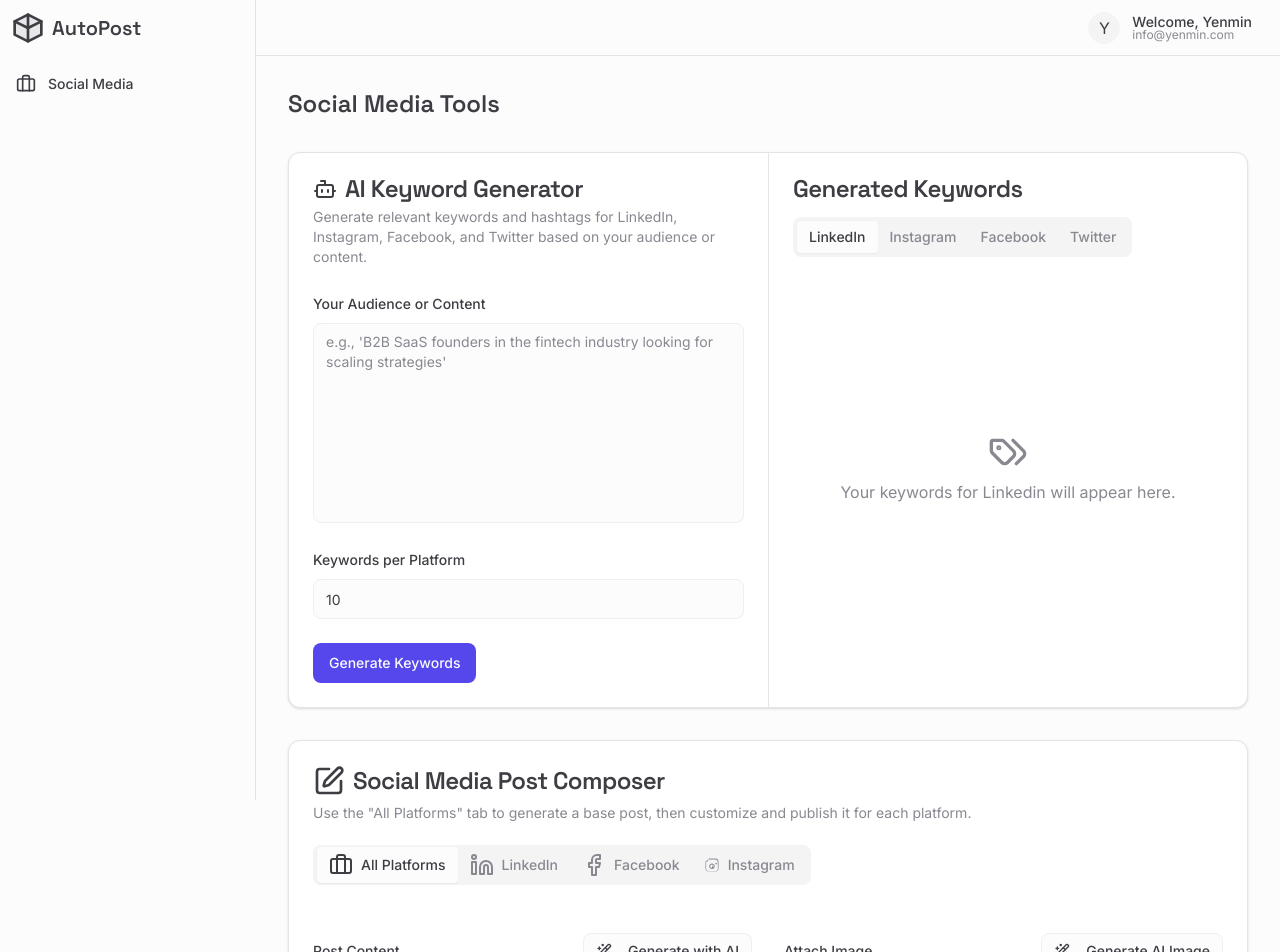
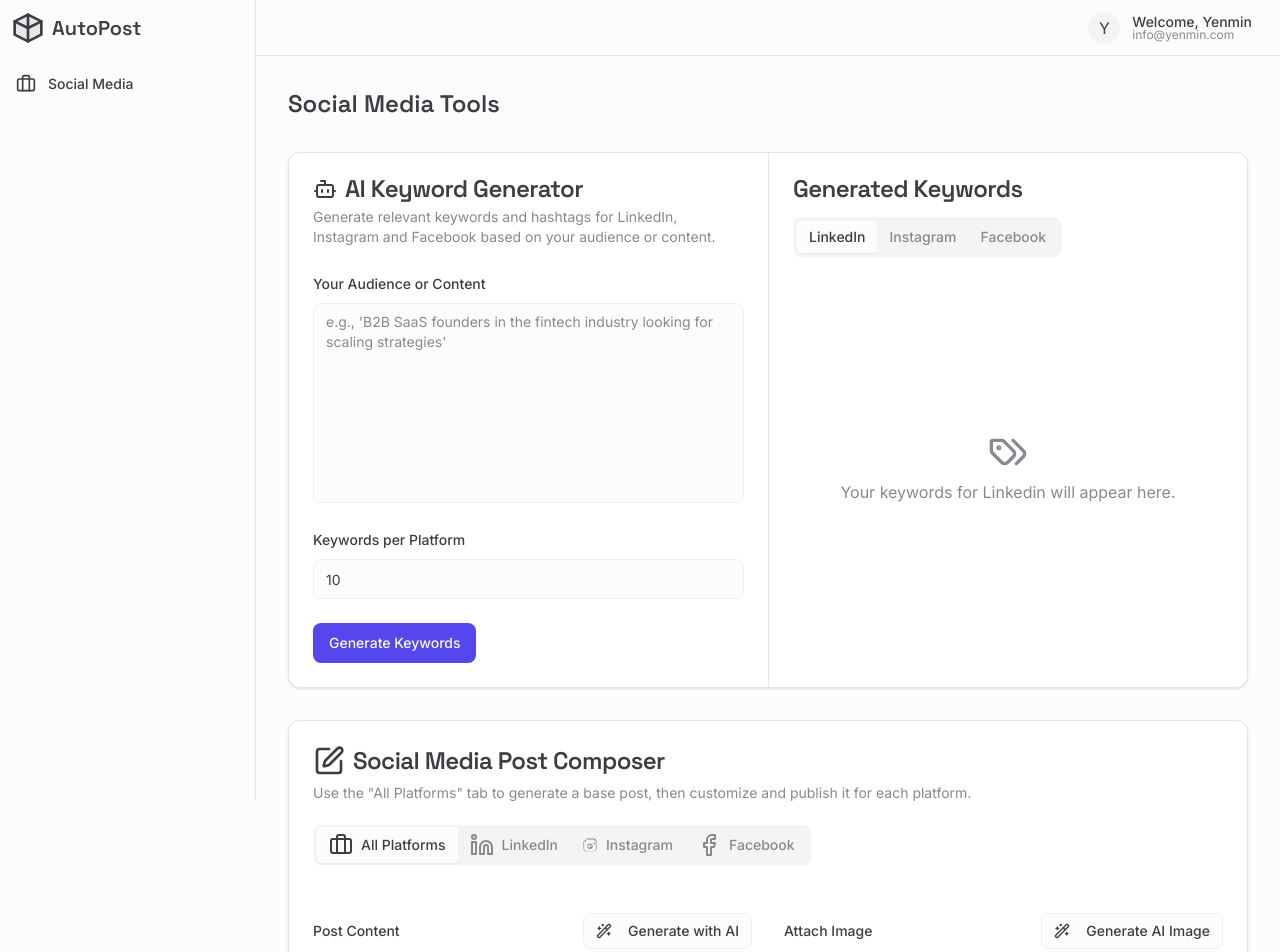
Before and after one commit to murali-yenmin/lead_generation, a Next.js app: page /linkedin in a window 1280 px wide. Shown: the top 952 px of the page. Built offline with nearby package versions, Linux system fonts and the light colour scheme; what @genkit-ai/googleai, genkit would draw is missing.

Commit message:
code updated for some alignment

```diff
--- a/src/app/api/n8n/linkedInAIPost/route.ts
+++ b/src/app/api/n8n/linkedInAIPost/route.ts
@@ -1,6 +1,6 @@
 import { NextRequest, NextResponse } from "next/server";
 
-const N8N_WEBHOOK_URL = "https://n8n-k70h.onrender.com/webhook/socialMedia";
+const N8N_WEBHOOK_URL = `${process.env.WEBHOOK_URL}/YenminSocialMedia`;
 
 export async function POST(req: NextRequest) {
   try {
--- a/src/components/linkedin-keyword-generator.tsx
+++ b/src/components/linkedin-keyword-generator.tsx
@@ -158,7 +158,7 @@
                   AI Keyword Generator
                 </CardTitle>
                 <CardDescription>
-                  Generate relevant keywords and hashtags for LinkedIn, Instagram, Facebook, and Twitter based on your audience or content.
+                  Generate relevant keywords and hashtags for LinkedIn, Instagram and  Facebook based on your audience or content.
                 </CardDescription>
               </CardHeader>
               <CardContent className="p-0 space-y-6">
@@ -210,7 +210,7 @@
                     <TabsTrigger value="linkedin">LinkedIn</TabsTrigger>
                     <TabsTrigger value="instagram">Instagram</TabsTrigger>
                     <TabsTrigger value="facebook">Facebook</TabsTrigger>
-                    <TabsTrigger value="twitter">Twitter</TabsTrigger>
+                    {/* <TabsTrigger value="twitter">Twitter</TabsTrigger> */}
                 </TabsList>
                 {keywords && !isLoading && (
                     <Button
--- a/src/components/linkedin-post-composer.tsx
+++ b/src/components/linkedin-post-composer.tsx
@@ -100,11 +100,11 @@
 });
 
 type PostComposerValues = z.infer<typeof postComposerSchema>;
-type Platform = "all" | "linkedin" | "facebook" | "instagram" | "twitter";
+type Platform = "all" | "linkedin" | "instagram" | "facebook" | "twitter";
 const platformOrder: Exclude<Platform, "all" | "twitter">[] = [
   "linkedin",
+  "instagram",
   "facebook",
-  "instagram",
 ];
 type Vibe = "professional" | "casual" | "witty" | "inspiring";
 
@@ -277,7 +277,6 @@
                 <FormDescription>
                   Add relevant keywords or hashtags for your post.
                 </FormDescription>
-                <FormMessage />
               </FormItem>
             )}
           />
@@ -327,7 +326,7 @@
                     }
                   />
                 </FormControl>
-                <FormMessage />
+                {/* <FormMessage /> */}
               </FormItem>
             )}
           />
@@ -412,7 +411,7 @@
 
     const platformsToUpdate: Platform[] =
       activePlatform === "all"
-        ? ["all", "linkedin", "facebook", "instagram", "twitter"]
+        ? ["all", "linkedin", "instagram", "facebook", "twitter"]
         : [activePlatform];
 
     platformsToUpdate.forEach((p) => {
@@ -430,25 +429,18 @@
       const result = await generateLinkedInPost({
         topic,
         vibe,
-        postType: "image_post", // Always generate an image for versatility
+        postType: "article", // Always generate an image for versatility
       });
-
-      const newImage = {
-        name: `ai-generated-image-${Date.now()}.png`,
-        url: result.imageUrl,
-      };
 
       const platformsToUpdate: Platform[] =
         activePlatform === "all"
-          ? ["all", "linkedin", "facebook", "instagram", "twitter"]
+          ? ["all", "linkedin", "instagram", "facebook", "twitter"]
           : [activePlatform];
 
       platformsToUpdate.forEach((p) => {
         const form = platformForms[p];
         form.setValue("postContent", result.post, { shouldValidate: true });
         form.setValue("keywords", result.keywords, { shouldValidate: true });
-        form.setValue("images", [newImage], { shouldValidate: true });
-        setIsAiImage((prev) => ({ ...prev, [p]: true }));
         setImageHistories((prev) => ({ ...prev, [p]: [] }));
       });
 
@@ -507,7 +499,7 @@
 
       const platformsToUpdate: Platform[] =
         activePlatform === "all"
-          ? ["all", "linkedin", "facebook", "instagram", "twitter"]
+          ? ["all", "linkedin", "instagram", "facebook", "twitter"]
           : [activePlatform];
 
       platformsToUpdate.forEach((p) => {
@@ -560,7 +552,7 @@
 
     const platformsToUpdate: Platform[] =
       activePlatform === "all"
-        ? ["all", "linkedin", "facebook", "instagram", "twitter"]
+        ? ["all", "linkedin", "instagram", "facebook", "twitter"]
         : [activePlatform];
 
     platformsToUpdate.forEach((p) => {
@@ -803,13 +795,13 @@
                 <Linkedin className="mr-2" />
                 LinkedIn
               </TabsTrigger>
+              <TabsTrigger value="instagram">
+                <InstagramIcon className="mr-2 size-4" />
+                Instagram
+              </TabsTrigger>
               <TabsTrigger value="facebook">
                 <Facebook className="mr-2" />
                 Facebook
-              </TabsTrigger>
-              <TabsTrigger value="instagram">
-                <InstagramIcon className="mr-2 size-4" />
-                Instagram
               </TabsTrigger>
             </TabsList>
           </Tabs>
@@ -826,11 +818,11 @@
           <TabsContent value="linkedin" className="p-0 m-0">
             {platformTabContent("linkedin")}
           </TabsContent>
+          <TabsContent value="instagram" className="p-0 m-0">
+            {platformTabContent("instagram")}
+          </TabsContent>
           <TabsContent value="facebook" className="p-0 m-0">
             {platformTabContent("facebook")}
-          </TabsContent>
-          <TabsContent value="instagram" className="p-0 m-0">
-            {platformTabContent("instagram")}
           </TabsContent>
         </Tabs>
       </Card>
```
